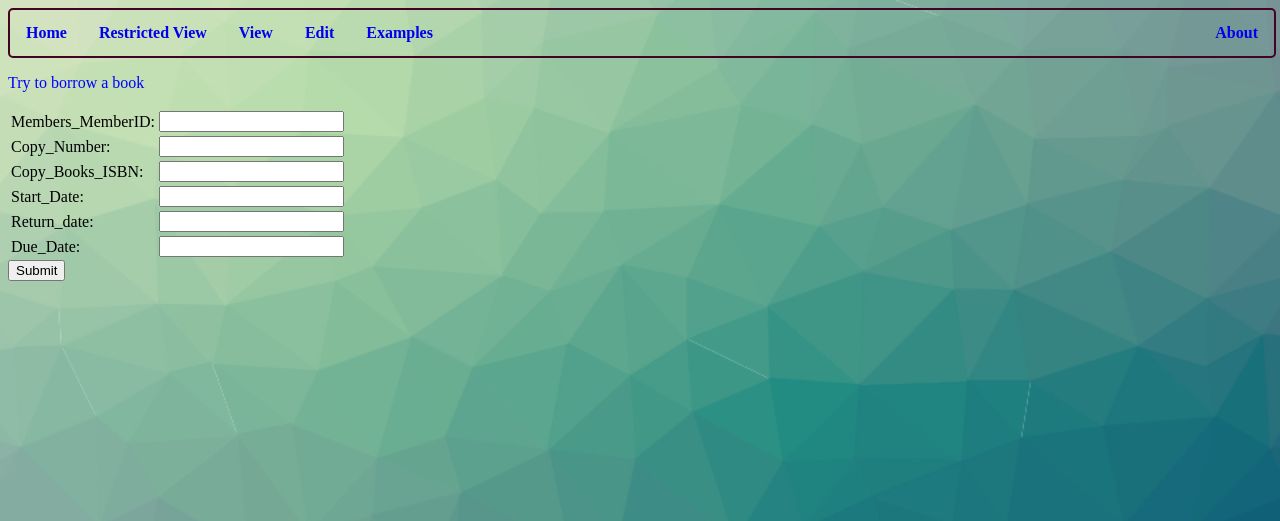
After one commit to georgeaidinis/NTUA, a Flask app: page /Query12 in a window 1280 px wide. The commit adds this page. Shown: the top 521 px of the page. Run offline with Flask 2, Linux system fonts and the light colour scheme; parts of the project's set-up code (start-up, migrations or seed data) failed here and were passed over; some libraries are stand-ins or nearby versions.

Commit message:
Add files via upload

```diff
--- a/Databases/app.py
+++ b/Databases/app.py
@@ -496,6 +496,29 @@ def Ex11():
         return render_template("Ex11f.html",userDetails=NumberDetails)
     return render_template("Ex11.html")
 
+@app.route("/Query12",methods=['GET', 'POST'])
+def Ex12():
+    if request.method == 'POST':
+        # Fetch form data
+        NumberDetails = request.form
+        Members_MemberID = NumberDetails['Members_MemberID']
+        Copy_Number = NumberDetails['Copy_Number']
+        Copy_Books_ISBN = NumberDetails['Copy_Books_ISBN']
+        Start_Date = NumberDetails['Start_Date']
+        Return_date = NumberDetails['Return_date']
+        Due_Date = NumberDetails['Due_Date']
+        mysql_insert.insert_Borrows(Members_MemberID, Copy_Number, Copy_Books_ISBN, Start_Date, Return_date, Due_Date)
+        cur = mysql.connection.cursor()
+        resultValue = cur.execute("SELECT * FROM Borrows")
+        if resultValue > 0:
+            userDetails = cur.fetchall()
+        if cur.rowcount == 0 :
+            return render_template("Error.html")
+        else:
+            return render_template("Ex12.html",userDetails=userDetails)
+        return render_template("Error.html")
+    return render_template("Ex12f.html")
+
 @app.route("/Employees")
 def Employees():
     return render_template("Employees.html")
--- /dev/null
+++ b/Databases/templates/Ex12f.html
@@ -0,0 +1,47 @@
+<!DOCTYPE html>
+<html lang="en" dir="ltr">
+  <head>
+    <meta charset="utf-8">
+    <title>Db Project</title>
+  </head>
+
+
+  <body>
+    {% extends "Template.html" %}
+    {% block content %}
+
+    <p>Try to borrow a book</p>
+
+    <form form method="POST" action="">
+  <table>
+    <tr>
+      <td align="left">Members_MemberID:</td>
+      <td align="left"><input type="text" name="Members_MemberID" required/></td>
+    </tr>
+    <tr>
+      <td align="left">Copy_Number:</td>
+      <td align="left"><input type="number" name="Copy_Number" required/></td>
+    </tr>
+    <tr>
+      <td align="left">Copy_Books_ISBN:</td>
+      <td align="left"><input type="text" name="Copy_Books_ISBN" required/></td>
+    </tr>
+    <tr>
+      <td align="left">Start_Date:</td>
+      <td align="left"><input type="text" name="Start_Date" value=''/></td>
+    </tr>
+    <tr>
+      <td align="left">Return_date:</td>
+      <td align="left"><input type="text" name="Return_date" value=''/></td>
+    </tr>
+    <tr>
+      <td align="left">Due_Date:</td>
+      <td align="left"><input type="text" name="Due_Date" value=''/></td>
+    </tr>
+  </table>
+    <input type="submit">
+  </form>
+
+    {% endblock %}
+  </body>
+</html>
--- a/Databases/templates/Examples.html
+++ b/Databases/templates/Examples.html
@@ -26,6 +26,7 @@
      <option value="Query9">Book Search</option>
      <option value="Query10">Author Search</option>
      <option value="Query11">Publisher search</option>
+     <option value="Query12">Publisher search</option>
     </select>
 
     {% endblock %}
```
Also changed, not shown: Databases/templates/About.html (+4 -3 lines), Databases/templates/Ex12.html (added, +55 -0 lines).
